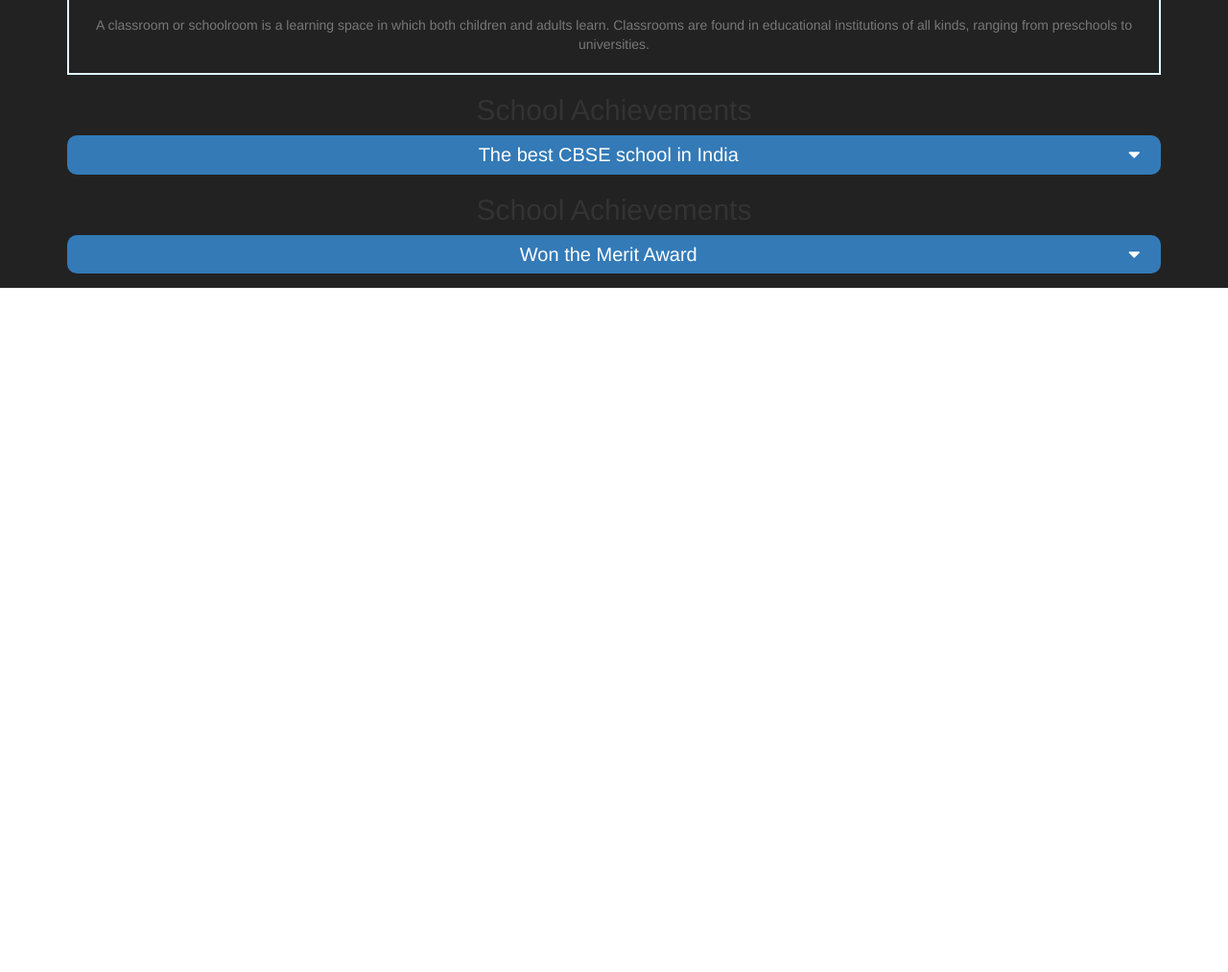
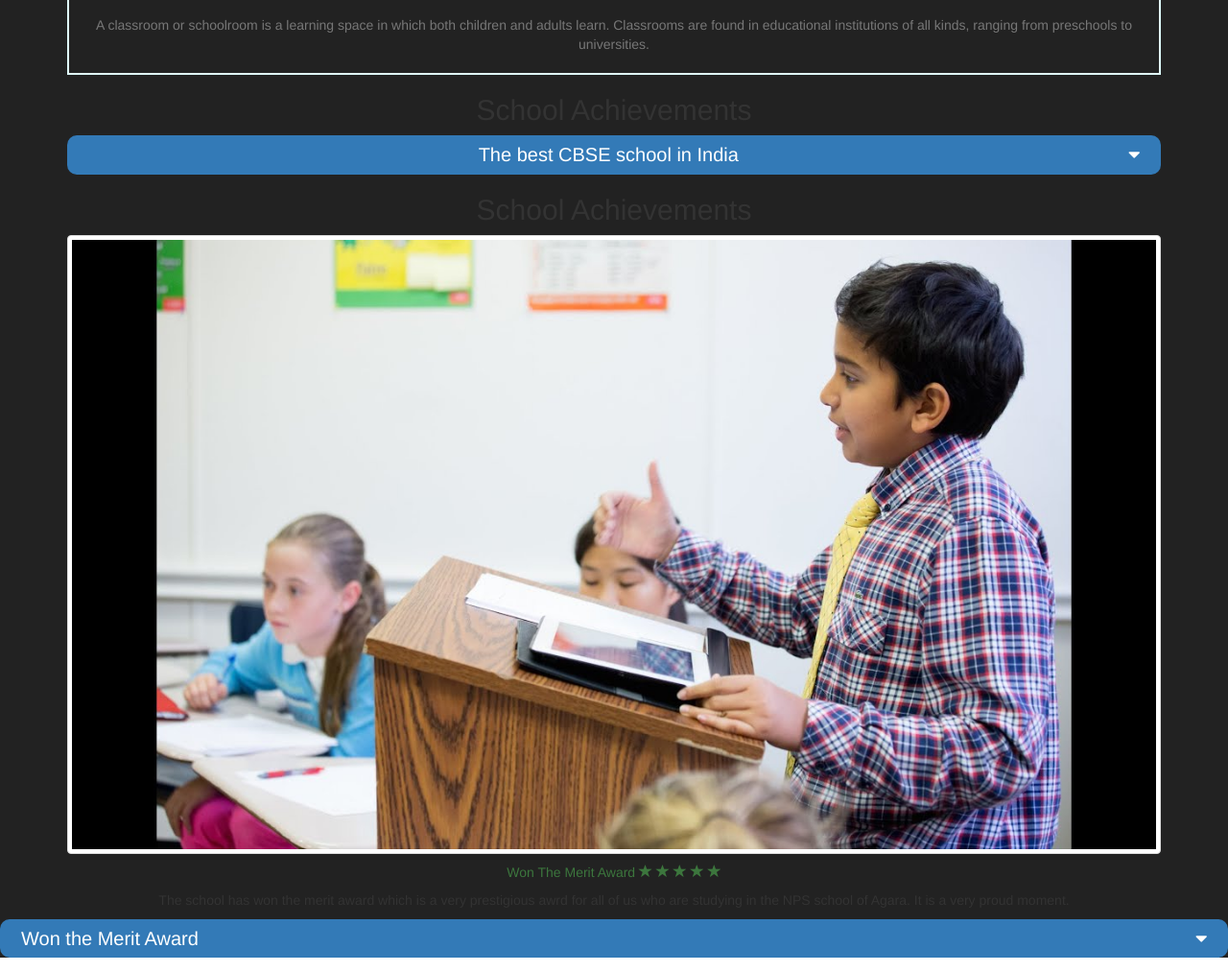
Before and after one commit to CHARITAH/Project-70, a plain HTML site: page index.html in a window 1280 px wide. Shown: the part 3368-4381 px from the top of the page at 96% size. Before the commit the page ends 3668 px from the top, so only its background shows below. Drawn offline with nearby package versions, Linux system fonts and the light colour scheme.

Commit message:
Add files via upload

```diff
--- a/index.html
+++ b/index.html
@@ -125,10 +125,24 @@
 
          <h2 class="page header" id="achievements">School Achievements</h2>
 
+         <div class="achievemnts_text">
+          <img src="se1.jpg" class="img-responsive img-thumbnail">
+           <h5 class="text-success text-capitalize">Won the merit award
+             <span class="glyphicon glyphicon-star"></span>
+             <span class="glyphicon glyphicon-star"></span>
+             <span class="glyphicon glyphicon-star"></span>
+             <span class="glyphicon glyphicon-star"></span>
+             <span class="glyphicon glyphicon-star"></span>
+           </h5>
+           <p>The school has won the merit award which is a very prestigious awrd for all of us who are studying in the NPS school of Agara.
+            It is a very proud moment.
+           </p>
+        </div>
+      </div>
+
          <div class="bg-primary movie_head" data-toggle="collapse" data-target="#school_achievemnts">
          Won the Merit Award<i class="fa fa-sort-desc"></i>
           </div>
-
           <div id="school_achievemnts" class="collapse">
 
             <div class="achievemnts_text">
```
